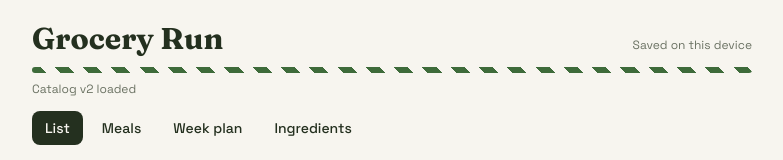
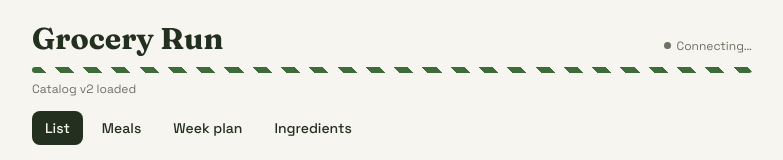
Before and after one commit to stuart-belcke/grocery-run, a React (Vite) app: page / in a window 1280 px wide. Shown: the top 160 px of the page, without its empty margins (248-1031 px from the left). Built offline with nearby package versions, Linux system fonts and the light colour scheme.

Commit message:
Entering firebaseConfig values to enable syncing data and household code creation.

```diff
--- a/src/firebase-config.js
+++ b/src/firebase-config.js
@@ -9,12 +9,14 @@
  *  field that truly matters for sync is `databaseURL`.
  * ------------------------------------------------------------------ */
 
+// Unused value   messagingSenderId: "1068831481481",
 export const firebaseConfig = {
-  apiKey: "",
-  authDomain: "",
-  databaseURL: "", // e.g. "https://grocery-run-xxxx-default-rtdb.firebaseio.com"
-  projectId: "",
-  appId: "",
+  apiKey: "AIzaSyAnlVxM3gkp-cCoXguO8ew6QahSxfHpxzI",
+  authDomain: "grocery-run-d5e06.firebaseapp.com",
+  databaseURL: "https://grocery-run-d5e06-default-rtdb.firebaseio.com",
+  projectId: "grocery-run-d5e06",
+  storageBucket: "grocery-run-d5e06.firebasestorage.app",
+  appId: "1:1068831481481:web:847663add77665cc73f058"
 };
 
 // Sync switches on automatically once a databaseURL is present.
```
